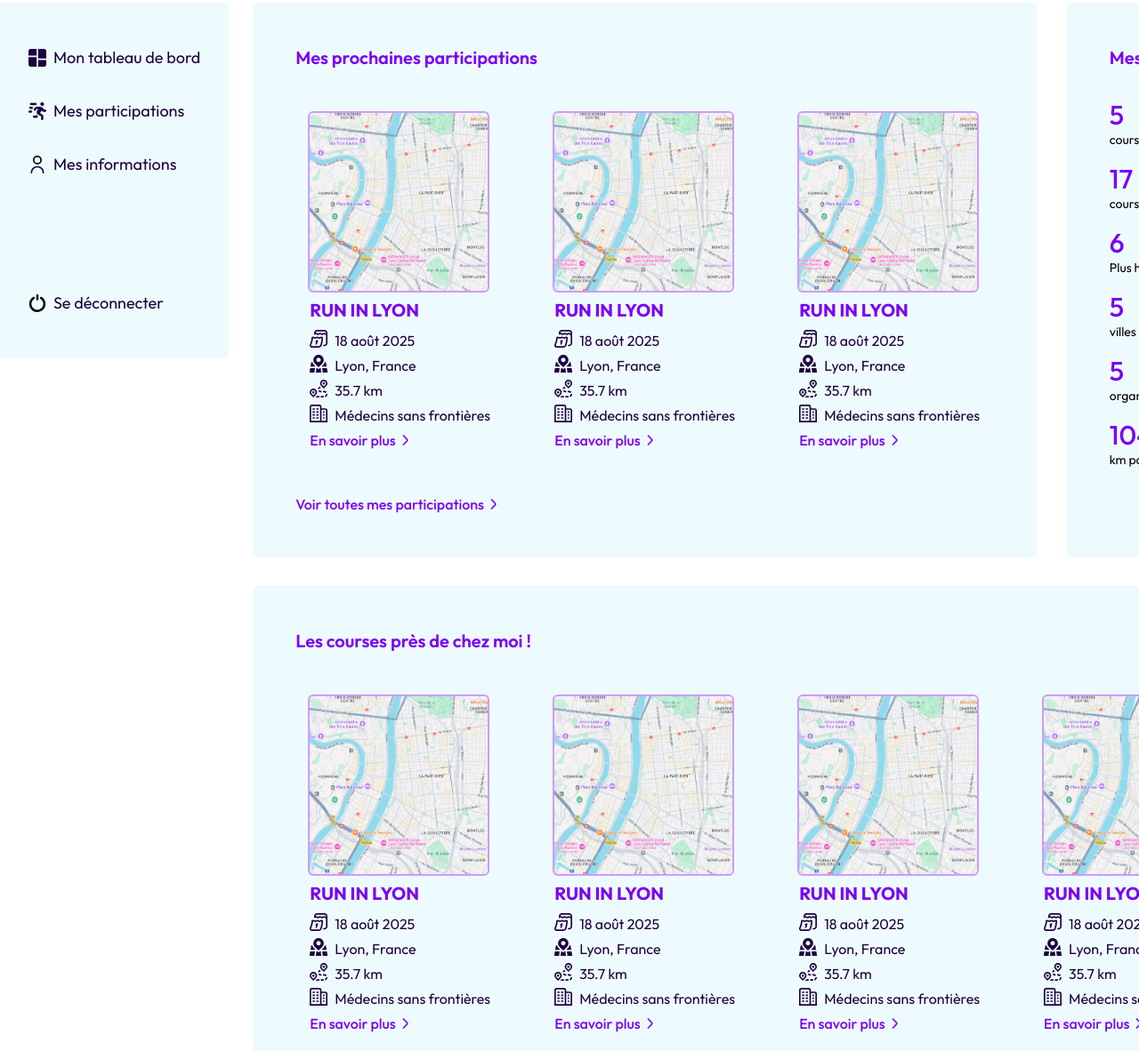
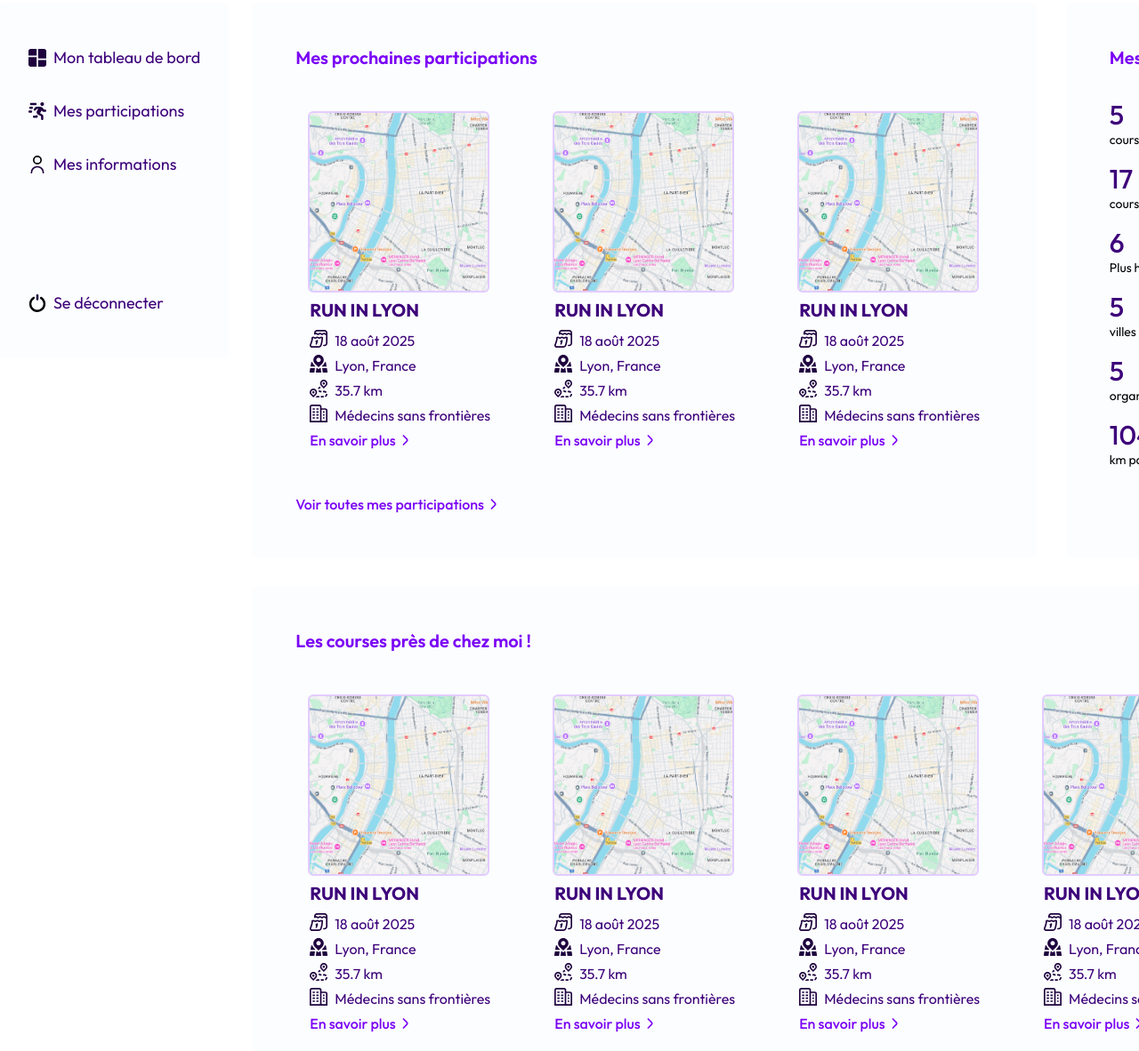
Before and after one commit to Akkyaane/RumtonFront, a website: page views/portals/runner/dashboard-runner.html in a window 1280 px wide. Shown: the part 104-1286 px from the top of the page at 89% size. Drawn offline with Linux system fonts and the light colour scheme; files that its build step writes are made by us from their sources.

Commit message:
Change colors

```diff
--- a/css/main.css
+++ b/css/main.css
@@ -2,12 +2,15 @@
 
 :root {
     --size-1440: 1440px;
-    --color-1accef: #1accef;
-    --color-f6f6f6: #f6f6f6;
-    --color-7a00f5: #7a00f5;
-    --color-1e003d: #1e003d;
+    --color-primary: #fbfdff;
+    --color-secondary: #7ccfff;
+    --color-f6f6f6: #ffffff ;
+    --color-7a00f5: #7A00F5;
+    --color-1e003d: #3D007A;
     --color-cc9cff: #cc9cff;
 }
+
+/* fcfdff */
 
 .outfit-header {
     font-family: "Outfit", sans-serif;
@@ -35,11 +38,11 @@
     bottom: -0.01em;
     width: 100%;
     height: 10%;
-    background-color: var(--color-1accef);
+    background-color: var(--color-secondary);
 }
 
 em {
-    color: var(--color-7a00f5);
+    color: var(--color-1e003d);
     font-style: normal;
     font-weight: 500;
 }
--- a/views/portals/runner/dashboard-runner.html
+++ b/views/portals/runner/dashboard-runner.html
@@ -9,7 +9,7 @@
   <link rel="stylesheet" href="../../../css/main.css">
 </head>
 
-<body class="outfit-body w-(--size-1440) m-auto">
+<body class="outfit-body w-(--size-1440) m-auto bg-(--color-f6f6f6)">
   <header class="flex justify-between items-center py-4">
     <a href="../../../views/index.html"><img src="../../../content/logo.svg" alt="Logo de l'application Rumton"
         class="w-[100px]"></a>
@@ -25,7 +25,7 @@
 
   <main>
     <div class="flex justify-between py-4">
-      <nav class="flex justify-center h-[400px] rounded-sm px-8 py-12 bg-(--color-1accef)/7.5">
+      <nav class="flex justify-center h-[400px] rounded-sm px-8 py-12 bg-(--color-primary)">
         <ul class="flex flex-col justify-between">
           <div class="flex flex-col gap-8">
             <li class="flex items-center gap-2 text-(--color-1e003d)"><img src="../../../content/board-icon.svg" alt=""
@@ -42,14 +42,14 @@
 
       <div class="flex flex-col justify-between gap-8">
         <div class="flex justify-between">
-          <section class="flex flex-col rounded-sm p-12 gap-8 justify-between bg-(--color-1accef)/7.5">
+          <section class="flex flex-col rounded-sm p-12 gap-8 justify-between bg-(--color-primary)">
             <h2 class="outfit-header text-xl text-(--color-7a00f5)">Mes prochaines participations</h2>
             <div class="flex justify-between gap-10">
               <div class="flex flex-col gap-2 p-4">
                 <img src="../../../content/exemple-carte.png" alt=""
-                  class="w-[200px] h-[200px] rounded-sm outline-2 outline-(--color-cc9cff)">
+                  class="w-[200px] h-[200px] rounded-sm outline-2 outline-(--color-cc9cff)/50">
                 <div class="flex flex-col gap-2">
-                  <h3 class="text-xl font-bold text-(--color-7a00f5) uppercase">Run in Lyon</h3>
+                  <h3 class="text-xl font-bold text-(--color-1e003d) uppercase">Run in Lyon</h3>
                   <ul class="flex flex-col gap-1">
                     <li class="flex gap-2 text-(--color-1e003d)"><img src="../../../content/calendar-icon.svg" alt=""
                         class="size-[20px]">18
@@ -68,9 +68,9 @@
               </div>
               <div class="flex flex-col gap-2 p-4">
                 <img src="../../../content/exemple-carte.png" alt=""
-                  class="w-[200px] h-[200px] rounded-sm outline-2 outline-(--color-cc9cff)">
+                  class="w-[200px] h-[200px] rounded-sm outline-2 outline-(--color-cc9cff)/50">
                 <div class="flex flex-col gap-2">
-                  <h3 class="text-xl font-bold text-(--color-7a00f5) uppercase">Run in Lyon</h3>
+                  <h3 class="text-xl font-bold text-(--color-1e003d) uppercase">Run in Lyon</h3>
                   <ul class="flex flex-col gap-1">
                     <li class="flex gap-2 text-(--color-1e003d)"><img src="../../../content/calendar-icon.svg" alt=""
                         class="size-[20px]">18
@@ -89,9 +89,9 @@
               </div>
               <div class="flex flex-col gap-2 p-4">
                 <img src="../../../content/exemple-carte.png" alt=""
-                  class="w-[200px] h-[200px] rounded-sm outline-2 outline-(--color-cc9cff)">
+                  class="w-[200px] h-[200px] rounded-sm outline-2 outline-(--color-cc9cff)/50">
                 <div class="flex flex-col gap-2">
-                  <h3 class="text-xl font-bold text-(--color-7a00f5) uppercase">Run in Lyon</h3>
+                  <h3 class="text-xl font-bold text-(--color-1e003d) uppercase">Run in Lyon</h3>
                   <ul class="flex flex-col gap-1">
                     <li class="flex gap-2 text-(--color-1e003d)"><img src="../../../content/calendar-icon.svg" alt=""
                         class="size-[20px]">18
@@ -113,7 +113,7 @@
               participations<img src="../../../content/right-arrow-icon.svg" alt="" class="size-[20px]"></a>
           </section>
 
-          <section class="flex flex-col rounded-sm p-12 gap-8 bg-(--color-1accef)/7.5">
+          <section class="flex flex-col rounded-sm p-12 gap-8 bg-(--color-primary)">
             <h2 class="outfit-header text-xl text-(--color-7a00f5)">Mes statistiques</h2>
             <ul class="flex flex-col gap-4">
               <div>
@@ -144,14 +144,14 @@
           </section>
         </div>
 
-        <section class="flex flex-col rounded-sm p-12 gap-8 justify-between bg-(--color-1accef)/7.5">
+        <section class="flex flex-col rounded-sm p-12 gap-8 justify-between bg-(--color-primary)">
           <h2 class="outfit-header text-xl text-(--color-7a00f5)">Les courses près de chez moi !</h2>
           <div class="flex justify-between gap-10">
             <div class="flex flex-col gap-2 p-4">
               <img src="../../../content/exemple-carte.png" alt=""
-                class="w-[200px] h-[200px] rounded-sm outline-2 outline-(--color-cc9cff)">
+                class="w-[200px] h-[200px] rounded-sm outline-2 outline-(--color-cc9cff)/50">
               <div class="flex flex-col gap-2">
-                <h3 class="text-xl font-bold text-(--color-7a00f5) uppercase">Run in Lyon</h3>
+                <h3 class="text-xl font-bold text-(--color-1e003d) uppercase">Run in Lyon</h3>
                 <ul class="flex flex-col gap-1">
                   <li class="flex gap-2 text-(--color-1e003d)"><img src="../../../content/calendar-icon.svg" alt=""
                       class="size-[20px]">18
@@ -170,9 +170,9 @@
             </div>
             <div class="flex flex-col gap-2 p-4">
               <img src="../../../content/exemple-carte.png" alt=""
-                class="w-[200px] h-[200px] rounded-sm outline-2 outline-(--color-cc9cff)">
+                class="w-[200px] h-[200px] rounded-sm outline-2 outline-(--color-cc9cff)/50">
               <div class="flex flex-col gap-2">
-                <h3 class="text-xl font-bold text-(--color-7a00f5) uppercase">Run in Lyon</h3>
+                <h3 class="text-xl font-bold text-(--color-1e003d) uppercase">Run in Lyon</h3>
                 <ul class="flex flex-col gap-1">
                   <li class="flex gap-2 text-(--color-1e003d)"><img src="../../../content/calendar-icon.svg" alt=""
                       class="size-[20px]">18
@@ -191,9 +191,9 @@
             </div>
             <div class="flex flex-col gap-2 p-4">
               <img src="../../../content/exemple-carte.png" alt=""
-                class="w-[200px] h-[200px] rounded-sm outline-2 outline-(--color-cc9cff)">
+                class="w-[200px] h-[200px] rounded-sm outline-2 outline-(--color-cc9cff)/50">
               <div class="flex flex-col gap-2">
-                <h3 class="text-xl font-bold text-(--color-7a00f5) uppercase">Run in Lyon</h3>
+                <h3 class="text-xl font-bold text-(--color-1e003d) uppercase">Run in Lyon</h3>
                 <ul class="flex flex-col gap-1">
                   <li class="flex gap-2 text-(--color-1e003d)"><img src="../../../content/calendar-icon.svg" alt=""
                       class="size-[20px]">18
@@ -212,9 +212,9 @@
             </div>
             <div class="flex flex-col gap-2 p-4">
               <img src="../../../content/exemple-carte.png" alt=""
-                class="w-[200px] h-[200px] rounded-sm outline-2 outline-(--color-cc9cff)">
+                class="w-[200px] h-[200px] rounded-sm outline-2 outline-(--color-cc9cff)/50">
               <div class="flex flex-col gap-2">
-                <h3 class="text-xl font-bold text-(--color-7a00f5) uppercase">Run in Lyon</h3>
+                <h3 class="text-xl font-bold text-(--color-1e003d) uppercase">Run in Lyon</h3>
                 <ul class="flex flex-col gap-1">
                   <li class="flex gap-2 text-(--color-1e003d)"><img src="../../../content/calendar-icon.svg" alt=""
                       class="size-[20px]">18
```
Also changed, not shown: dist/output.css.
